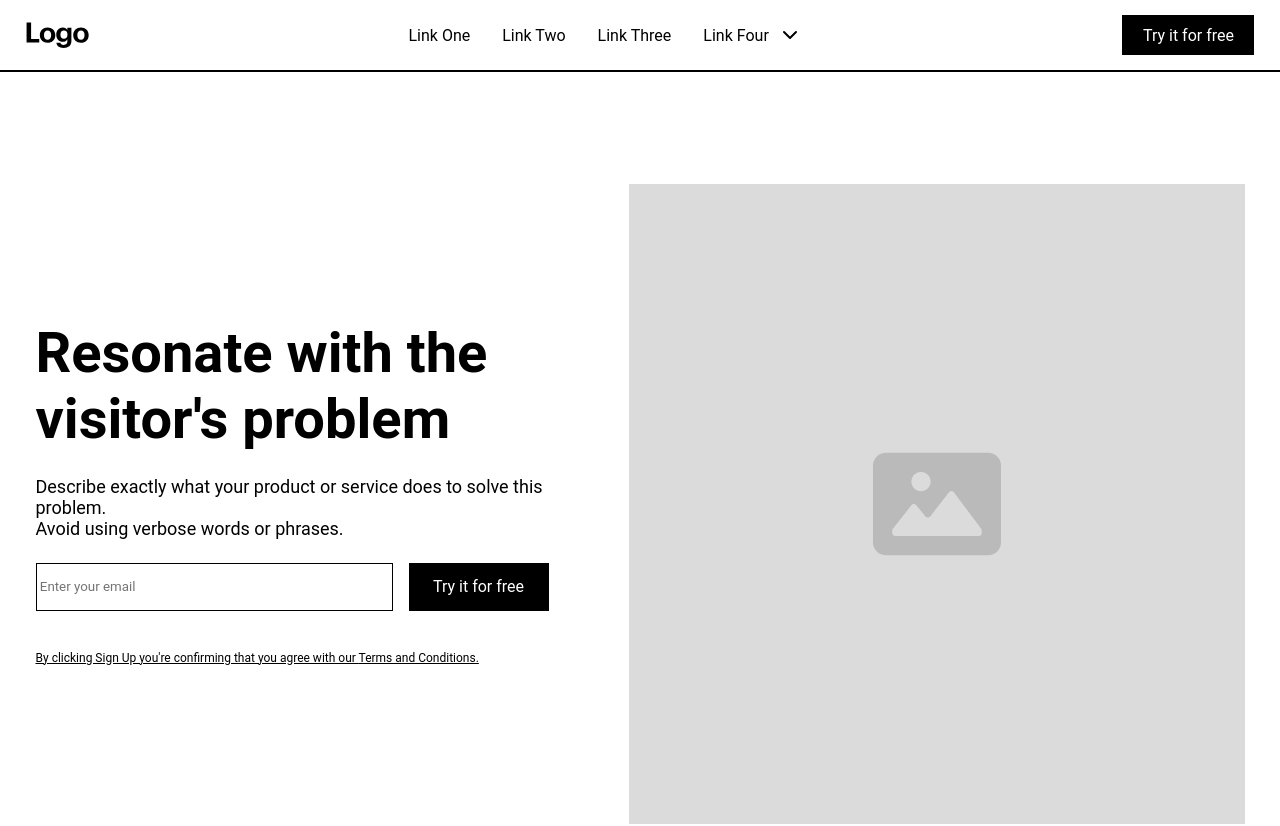
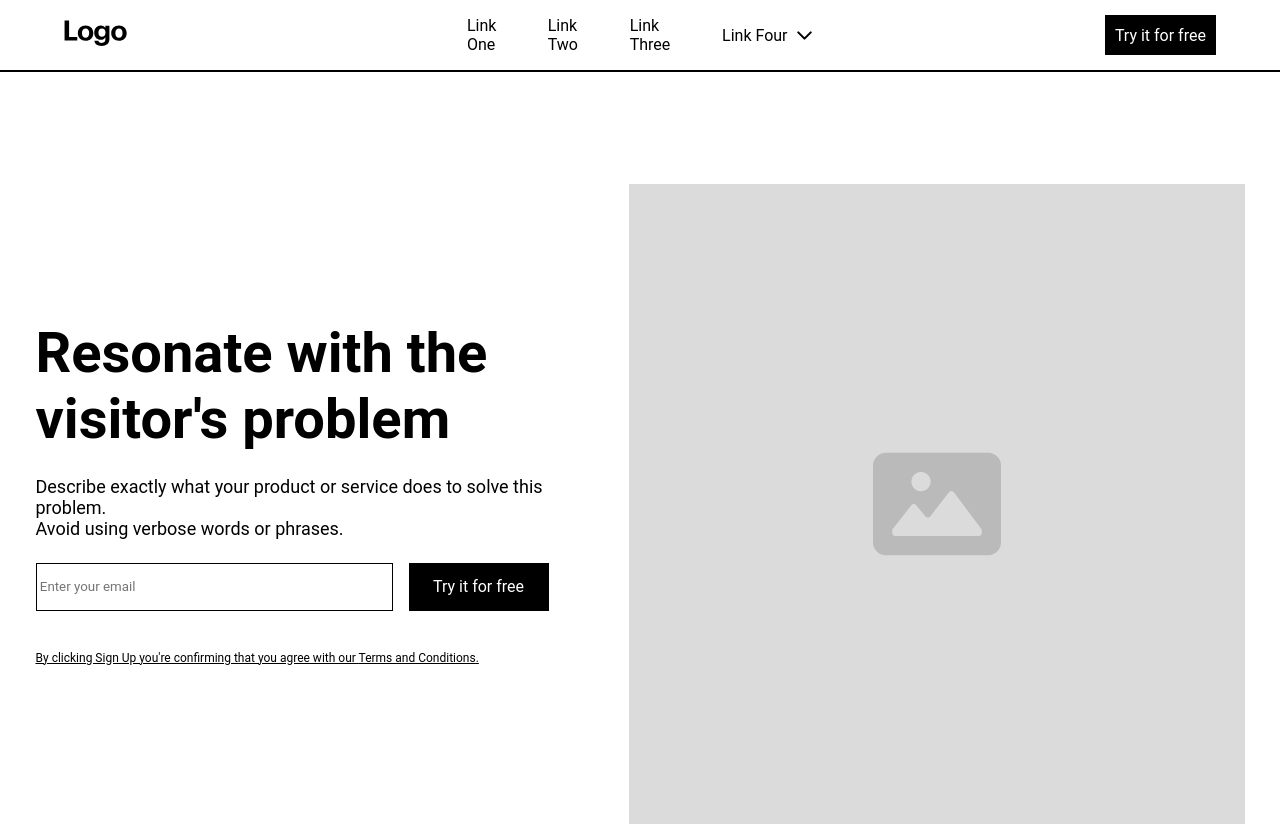
Before and after one commit to bcesarr/relume-figma-home-page, a React (Create React App) app: page / in a window 1280 px wide. Shown: the top 826 px of the page. Built offline with nearby package versions, Linux system fonts and the light colour scheme.

Commit message:
atu: função de accordion adicionada aos botões

```diff
--- a/src/components/header/index.jsx
+++ b/src/components/header/index.jsx
@@ -1,22 +1,38 @@
 import "./style.css";
+import { useState } from "react";
 import ButtonHeader from "../button";
 // Importamos o logo chamando de "Logo" e buscamos o caminho da pasta assim.
 import LogoHeader from "../../assets/images/company-logo.svg";
-import { ChevronDown } from "lucide-react";  // Icone de seta para baixo do menu do Header.
+import { ChevronDown, ChevronUp } from "lucide-react";  // Icone de seta para baixo do menu do Header.
 
 export default function Header() {
+    const [menuIsOpen, setMenuIsOpen] = useState(false);
+
     return (
         <header>
-            <img src={LogoHeader} alt="logomarca da empresa" />
+            <a href="#">
+                <img src={LogoHeader} alt="logomarca da empresa" />
+            </a>
 
             <nav className="nav-header">
                 <ul>
                     <a href="#">Link One</a>
                     <a href="#">Link Two</a>
                     <a href="#">Link Three</a>
-                    <a href="#">Link Four <ChevronDown /> </a>
                 </ul>
             </nav>
+
+            <div className="menu-link-four">
+                <button onClick={() => setMenuIsOpen(!menuIsOpen)}>Link Four{menuIsOpen ? <ChevronUp size={25}/> : <ChevronDown size={25}/>} </button>
+
+                {menuIsOpen && (
+                    <ul className="dropdown-menu">
+                        <a href="">Link One</a>
+                        <a href="">Link Two</a>
+                        <a href="">Link Three</a>
+                    </ul>
+                )}
+            </div>
 
             <ButtonHeader switchButton="switch"
                 buttonName="Try it for free"
--- a/src/components/header/style.css
+++ b/src/components/header/style.css
@@ -13,13 +13,14 @@ header {
     display: flex;
     justify-content: center;
     align-items: center;
-    gap: 320px;
+    padding-left: 64px;
+    padding-right: 64px;
     border-bottom: 2px solid black;
 }
 
 .nav-header {
     display: flex;
-    gap: 32px;
+    margin-left: 340px;
 }
 
 .nav-header ul {
@@ -33,7 +34,51 @@ header {
     display: flex;
     justify-content: center;
     align-items: center;
-    gap: 9.7px;
     font-size: 16px;
     color: black;
 }
+
+.menu-link-four {
+    display: flex;
+    flex-direction: column;
+    justify-content: center;
+    align-items: center;
+    position: relative;
+    margin-left: 17px;
+    margin-right: 271px;
+}
+
+.menu-link-four button {
+    display: flex;
+    justify-content: center;
+    align-items: center;
+    border: none;
+    font-size: 16px;
+    gap: 4px;
+}
+
+.dropdown-menu {
+    display: flex;
+    flex-direction: column;
+    justify-content: center;
+    align-items: left;
+    position: absolute;
+    top: 80%;
+    left: 10%;
+    gap: 4px;
+    width: 97px;
+    background-color: rgb(255, 255, 255);
+    border: 1px solid rgba(0, 0, 0, 0.397);
+}
+
+.dropdown-menu a {
+    font-size: 16px;
+    color: black;
+    padding: 3px 3px;
+}
+
+.dropdown-menu a:hover {
+    color: white;
+    background-color: black;
+    transition: 0.2s;
+}
--- a/src/components/questions/index.jsx
+++ b/src/components/questions/index.jsx
@@ -1,11 +1,12 @@
 import "./style.css";
+import { useState } from "react"
 import ButtonQuestion from "../button";
-import { ChevronUp } from "lucide-react";  // Icone de seta para cima do campo das questions.
+import { ChevronUp, ChevronDown } from "lucide-react";  // Icone de seta para cima do campo das questions.
 
 export default function Questions() {
     return (
 
-        <section className="questions-container-left">
+        <section className="questions-container-geral">
             <div className="questions-content">
                 <h2>Frequently asked questions</h2>
 
@@ -18,7 +19,7 @@ export default function Questions() {
             </div>
 
             <div>
-                <QuestionCard />
+                <QuestionCard isOpenDefault="true"/>
                 <QuestionCard />
                 <QuestionCard />
                 <QuestionCard />
@@ -29,16 +30,20 @@ export default function Questions() {
     )
 }
 
-function QuestionCard({borderLine}) {
+function QuestionCard({borderLine, isOpenDefault = false}) {
+    const [isOpen, setIsOpen] = useState(isOpenDefault);
+
     return (
         <div className={`questions-card-container question-card-border-${borderLine}`}>
             <div className="questions-top">
                 <h3>Question text goes here</h3>
 
-                <button type="button"> <ChevronUp /> </button>
+                <button type="button" onClick={() => setIsOpen(!isOpen)} > {isOpen ? <ChevronUp /> : <ChevronDown />}</button>
             </div>
 
-            <p>Lorem ipsum dolor sit amet, consectetur adipiscing elit. Suspendisse varius enim in eros elementum tristique. Duis cursus, mi quis viverra ornare, eros dolor interdum nulla, ut commodo diam libero vitae erat. Aenean faucibus nibh et justo cursus id rutrum lorem imperdiet. Nunc ut sem vitae risus tristique posuere.</p>
+            {isOpen && (
+                <p>Lorem ipsum dolor sit amet, consectetur adipiscing elit. Suspendisse varius enim in eros elementum tristique. Duis cursus, mi quis viverra ornare, eros dolor interdum nulla, ut commodo diam libero vitae erat. Aenean faucibus nibh et justo cursus id rutrum lorem imperdiet. Nunc ut sem vitae risus tristique posuere.</p>
+            )}
 
         </div>
     )
--- a/src/components/questions/style.css
+++ b/src/components/questions/style.css
@@ -7,13 +7,17 @@
     font-family: "Roboto", sans-serif;
 }
 
-.questions-container-left {
+.questions-container-geral {
     display: flex;
     justify-content: center;
     margin-top: 112px;
     padding-left: 64px;
     padding-right: 64px;
     gap: 80px;
+}
+
+.questions-content {
+    width: 500px;
 }
 
 .questions-content h2 {
@@ -34,15 +38,16 @@
     flex-direction: column;
     align-items: flex-start;
     justify-content: center;
+    width: 732px;
     border-top: 1px solid black;
-    gap: 22.50px;
+    gap: 10px;
 }
 
 .questions-card-container p {
     font-size: 16px;
     text-align: justify;
     line-height: 1.5;
-    margin-bottom: 24px;
+    margin-bottom: 20px;
 }
 
 .questions-top {
@@ -50,7 +55,8 @@
     justify-content: space-between;
     align-items: center;
     width: 100%;
-    margin-top: 20px;
+    margin-top: 14px;
+    margin-bottom: 10px;
 }
 
 .questions-top h3 {
```
